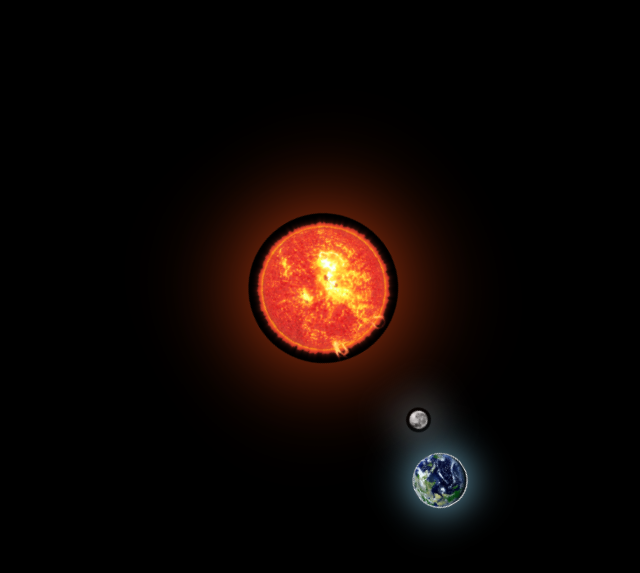
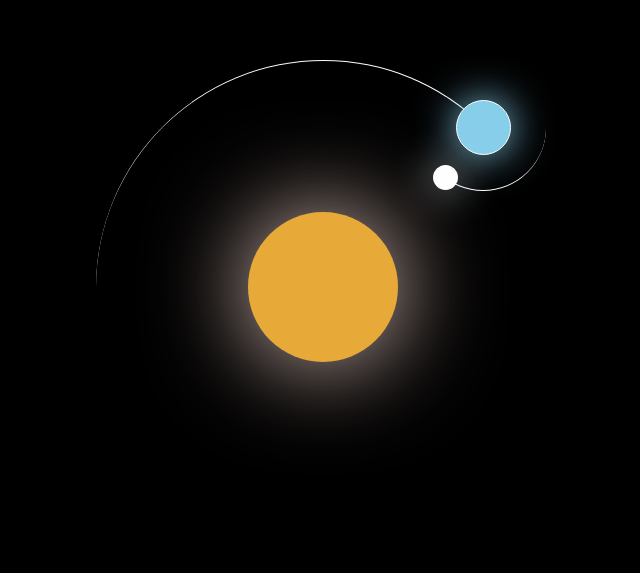
Before and after one commit to Vietvo266/Sun, a plain HTML site: page index.html in a window 1280 px wide. Shown: the part 113-686 px from the top of the page, without its empty margins (317-957 px from the left). Drawn offline with Linux system fonts and the light colour scheme.

Commit message:
change quydao

```diff
--- a/index.html
+++ b/index.html
@@ -25,9 +25,11 @@ body{
     justify-content: center;
     align-items: center;
     border-radius: 50%;
-    border: none;
+    border: solid;
+    border-width: 1px 1px 0 0;
+    border-color: #fff transparent transparent;
     display: flex;
-    animation: 30.65s linear ronate infinite running;
+    /* animation: 30.65s linear ronate infinite running; */
 
 }
  .quydao .sun{
@@ -37,57 +39,51 @@ body{
     transform: translate(-50%, -50%);
     height: 150px;
     width: 150px;
-    background: url(sun.png);
+    background: rgb(231, 169, 56);
     background-position: center;
     background-size: cover;
     border-radius: 50%;
-    border: rgb(196, 193, 187);
-    box-shadow: 0px 0px 100px rgba(225, 71, 20);
+    box-shadow: 0px 0px 100px rgb(232, 204, 195);
 }
 .quydao .quydaotraidat{
+    position: relative;
     display: flex;
+    top: -160px;
+    right: -160px;
     width: 126px;
     height: 126px;
     border-radius: 50%;
     justify-content: center;
     align-items: center;
-    border: none;
+    border:solid;
+    border-color:white transparent transparent;
+    border-width: 1px 1px 0 0  ;
     animation: 10s infinite running linear rotateEarth;
 }
-.earth{
-    position: absolute;
-    top: 50%;
-    left: 50%;
-    transform: translate(-50%, -50%);
+.quydaotraidat .earth{
     border-radius: 50%;
-    background: url(earth.png);
+    background: skyblue;
     background-position: center;
     background-size: cover;
-    border: none;
+    border: 1px solid #fff;
     box-shadow: 0px 0px 40px skyblue;
     height: 55px;
     width: 55px;
 }
-.moon{
-    position: absolute;
-    top: 50%;
-    left: 50%;
-    transform: translate(-50%, -50%);
+.quydaotraidat .moon{
+    position: relative;
+    top:-36px;
+    right: -52px;
     border-radius: 50%;
     height: 25px;
     width: 25px;
-    background:url(moon.png);
+    background:#fff;
     background-position: center;
     background-size: cover;
     box-shadow: 0px 0px 40px rgb(220, 238, 245);
-    animation: 10s linear ronateMoon infinite running;
+
 }
-.quydao:hover{
-    border: 1px solid #fff;
-}
-.quydaotraidat:hover{
-    border: 1px solid #fff;
-}
+
 @keyframes ronate{
     from{
         transform: rotate(0deg);
@@ -98,20 +94,13 @@ body{
 }
 @keyframes rotateEarth{
     from{
-        transform: translateX(225px) rotate(0deg);
+        transform: rotate(0deg);
     }
     to{
-        transform: translateX(225px) rotate(360deg);
+        transform:  rotate(360deg);
     }
 }
-@keyframes ronateMoon{
-    from{
-        transform: translateX(50px) ;
-    }
-    to{
-        transform: translateX(50px) ;
-    }
-}
+
 </style>
 <body>
   <div class="quydao">
```
Also changed, not shown: earth.png (deleted), moon.png (deleted), sun.png (deleted).
